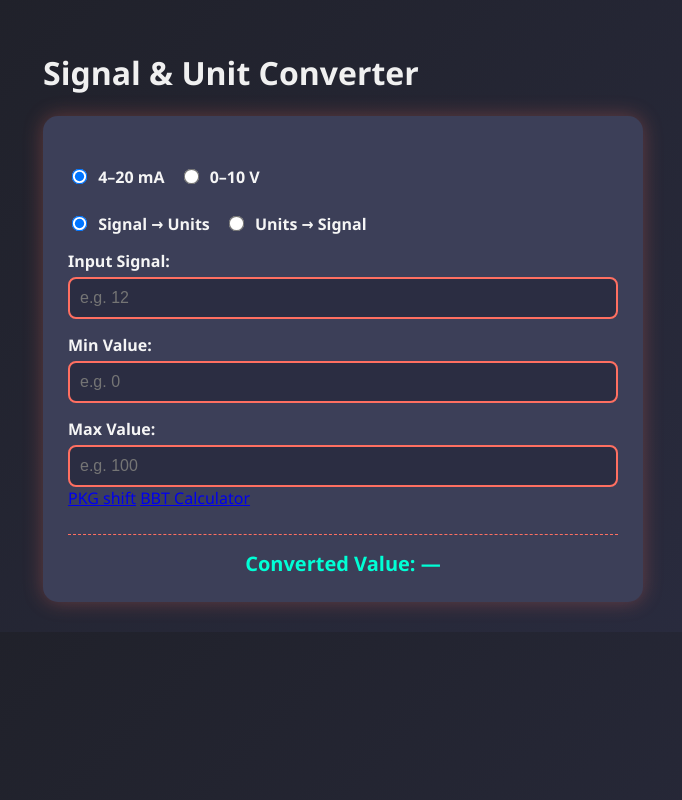
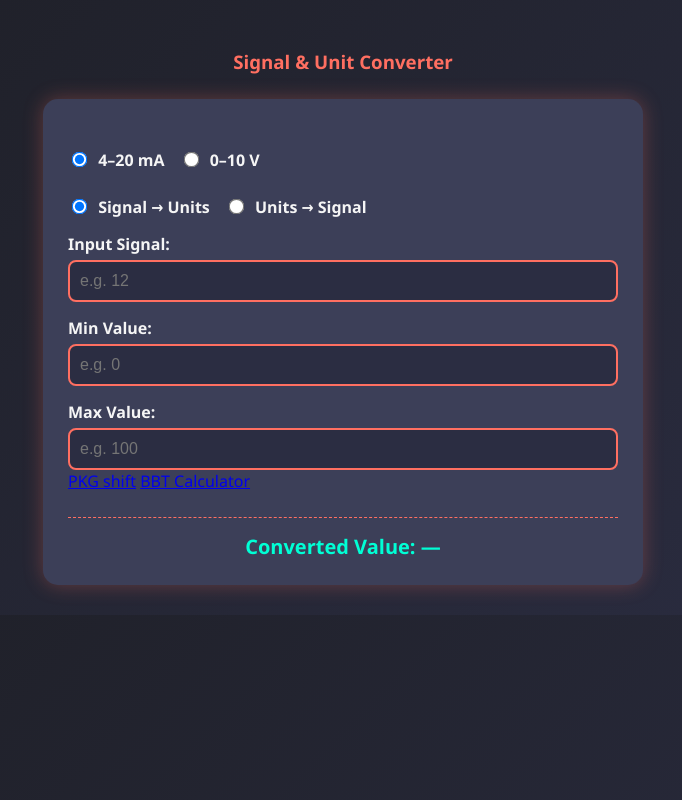
Before and after one commit to Attempt007/UnitsConverter.io.github, a plain HTML site: page WHshift.html in a window 1280 px wide. Shown: the whole page, without its empty margins (297-979 px from the left). Drawn offline with Linux system fonts and the light colour scheme.

Commit message:
Update WHshift.html

```diff
--- a/WHshift.html
+++ b/WHshift.html
@@ -7,7 +7,7 @@
   <link rel="stylesheet" href="WHshift.css">
 </head>
 <body>
-  <h1>Signal & Unit Converter</h1>
+  <h3>Signal & Unit Converter</h3>
   <div class="converter">
 
     <div class="mode-section">
```
